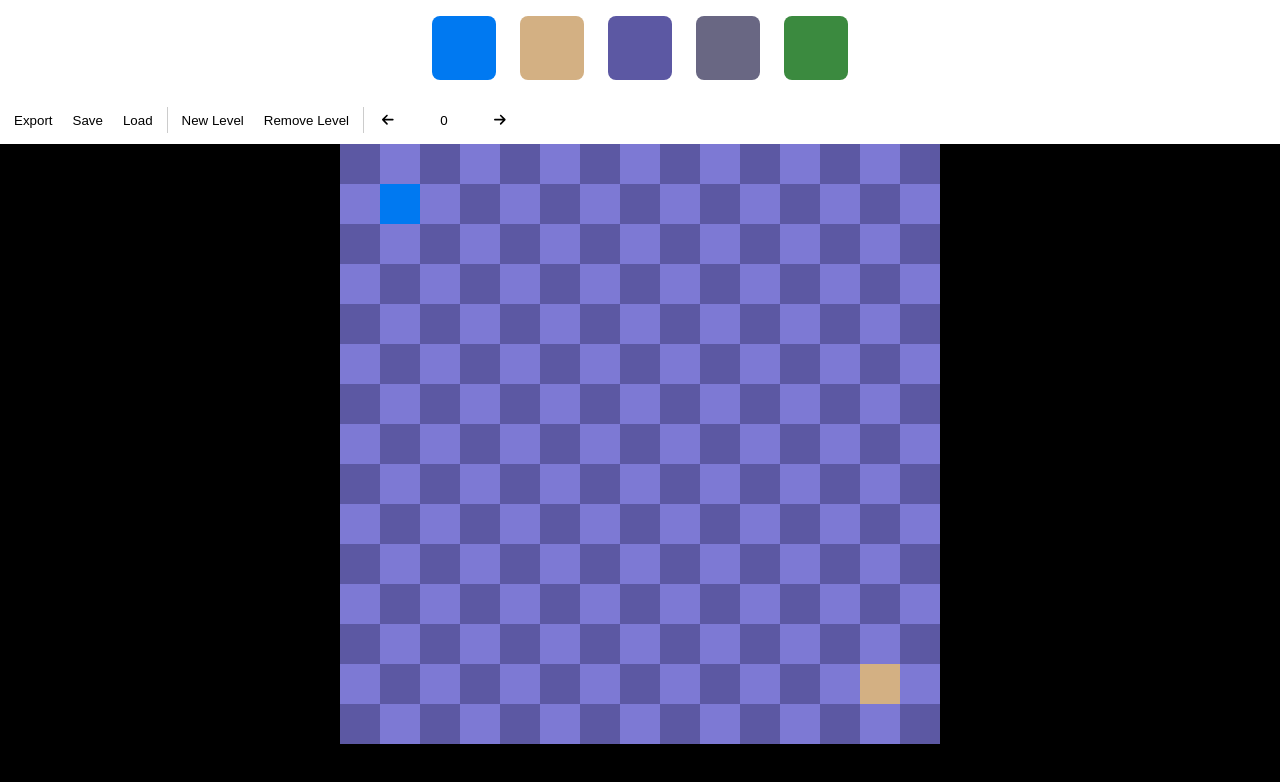
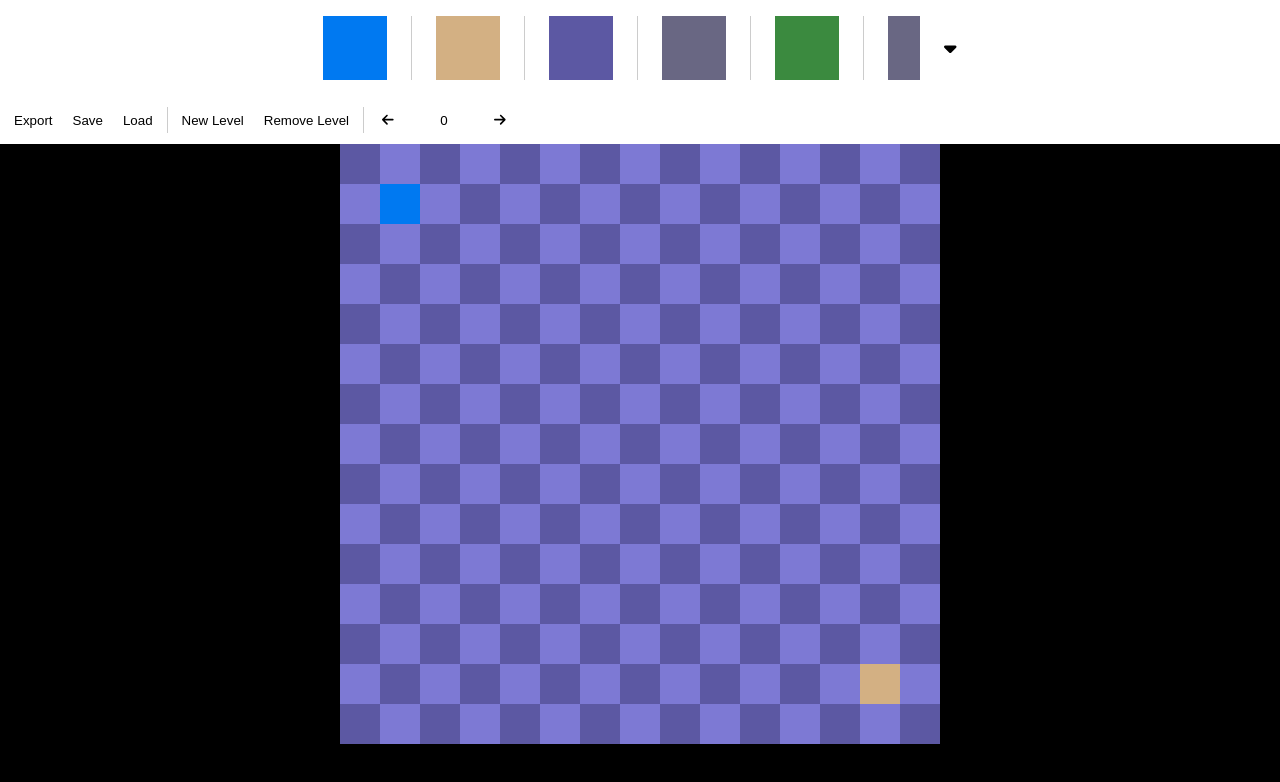
Before and after one commit to CommanderGL/gng-level-editor, a Vue app: page / in a window 1280 px wide. Shown: the top 782 px of the page. Built offline with nearby package versions, Linux system fonts and the light colour scheme.

Commit message:
add dropdown for half walls

```diff
--- a/index.html
+++ b/index.html
@@ -9,9 +9,10 @@
     <link rel="apple-touch-icon" href="/apple-touch-icon.png" sizes="180x180">
     <link rel="mask-icon" href="/maskable-icon-512x512.png" color="#FFFFFF">
     <meta name="theme-color" content="#ffffff">
+
+    <script type="module" src="/src/main.ts"></script>
   </head>
   <body>
     <div id="app"></div>
-    <script type="module" src="/src/main.ts"></script>
   </body>
 </html>
--- a/src/components/Editor.vue
+++ b/src/components/Editor.vue
@@ -2,15 +2,17 @@
 import styles from '../styles/Editor.module.css';
 import Grid from './Grid.vue';
 import LevelSelector from './LevelSelector.vue';
-import { tileColors, selectedTile, selectedEntity } from '../tiles'
+import { tiles, selectedTile, selectedEntity, tileDropdowns, dropDownContainsTile } from '../tiles'
 import { compile, save, load } from '../compile';
+import TileDropdown from './TileDropdown.vue';
 
 export default {
     data() {
         return {
             styles,
-            tileColors,
-            selectedTile
+            tiles,
+            selectedTile,
+            tileDropdowns
         };
     },
     methods: {
@@ -39,11 +41,13 @@ export default {
         },
         compile,
         save,
-        load
+        load,
+        dropDownContainsTile
     },
     components: {
         Grid,
-        LevelSelector
+        LevelSelector,
+        TileDropdown
     },
     mounted() {
         window.addEventListener('resize', this.onResize);
@@ -53,15 +57,35 @@ export default {
 </script>
 <template>
     <div :class="styles.tileSelect">
-        <div style="background: #0079f1;" @click="selectEntity('player')"></div>
-        <div style="background: #d3b083;" @click="selectEntity('box')"></div>
-        <div v-for="tileColor in tileColors" :style="`background: ${tileColor};`" @click="selectTile(tileColors.indexOf(tileColor))"></div>
+        <div style="background: #0079f1;" @click="selectEntity('player')" title="Player" />
+        <div class="vertical-divider" />
+        <div style="background: #d3b083;" @click="selectEntity('box')" title="Box" />
+        <template v-for="tile, index in tiles">
+            <template v-if="!dropDownContainsTile(index)">
+                <div class="vertical-divider" />
+                <div>
+                    <div
+                        :style="{
+                            background: tile.color,
+                            aspectRatio: `${tile.size.x} / ${tile.size.y}`,
+                            height: `${tile.size.y * 100}%`,
+                            left: `calc(${tile.offset.x} * 6rem)`,
+                            top: `calc(${tile.offset.y} * 6rem)`
+                        }"
+                        @click="selectTile(index)"
+                        :title="tile.tooltip"
+                    />
+                </div>
+            </template>
+        </template>
+
+        <TileDropdown v-for="tileDropdown in tileDropdowns" :tile-dropdown="tileDropdown" />
     </div>
     <div :class="styles.fileActions">
         <button @click="compile" title="Export to hpp file.">Export</button>
         <button @click="save" title="Save to json file.">Save</button>
         <button @click="load" title="Load previously saved json file.">Load</button>
-        <div class="divider" />
+        <div class="vertical-divider" />
         <LevelSelector />
     </div>
     <div :class="styles.editor" @mousedown="onDown" @mouseup="selectedTile.setDrawing(false)" @mouseleave="selectedTile.setDrawing(false)" ref="editor">
--- a/src/components/LevelSelector.vue
+++ b/src/components/LevelSelector.vue
@@ -82,7 +82,7 @@ export default {
     <div :class="styles.levelSelector">
         <button @click="newLevel" title="Create a new level.">New Level</button>
         <button @click="removeLevel" title="Remove the current level.">Remove Level</button>
-        <div class="divider" />
+        <div class="vertical-divider" />
         <button :class="styles.btn" @click="setLevel(selectedLevel.index - 1)" title="Switch to the previous level.">
             <font-awesome-icon icon="fa-solid fa-arrow-left" />
         </button>
--- /dev/null
+++ b/src/components/TileDropdown.vue
@@ -0,0 +1,95 @@
+<script lang="ts">
+import styles from '../styles/TileDropdown.module.css';
+import { PropType } from 'vue';
+import { TILE_SIZE } from '../compile';
+import { tiles, selectedEntity, selectedTile} from '../tiles';
+
+export default {
+    props: {
+        tileDropdown: {
+            type: Object as PropType<number[]>,
+            required: true
+        }
+    },
+    data() {
+        return {
+            active: false,
+            styles,
+            TILE_SIZE,
+            parentHeight: 0,
+            tiles
+        }
+    },
+    methods: {
+        tick() {
+            this.parentHeight = (this.$el.parentElement as HTMLElement).clientHeight - 32;
+
+            window.requestAnimationFrame(this.tick);
+        },
+
+        getOffsetLeft() {
+            return this.$refs.thumbnail != null ? (this.$refs.thumbnail as HTMLDivElement).offsetLeft : 0;
+        },
+
+        selectTile(tile: number) {
+            selectedEntity.player = false;
+            selectedEntity.box = false;
+            selectedTile.setTileId(tile);
+        }
+    },
+    mounted() {
+        window.requestAnimationFrame(this.tick);
+    },
+};
+</script>
+<template>
+    <div class="vertical-divider" />
+    <div
+        @click="active = !active"
+        :style="{
+            width: `${tiles[tileDropdown[0]].size.x * parentHeight}px`,
+            height: `${tiles[tileDropdown[0]].size.y * parentHeight}px`,
+            background: tiles[tileDropdown[0]].color,
+            marginLeft: `${tiles[tileDropdown[0]].offset.x * parentHeight}px`,
+            marginTop: `${tiles[tileDropdown[0]].offset.y * parentHeight}px`,
+            aspectRatio: `${tiles[tileDropdown[0]].size.x * parentHeight} / ${tiles[tileDropdown[0]].size.y * parentHeight}`
+        }"
+        ref="thumbnail"
+    />
+    <font-awesome-icon
+        icon="fa-solid fa-caret-down"
+        :class="styles.caret"
+        @click="active = !active"
+    />
+    <dialog
+        :open="active"
+        :class="styles.dropdown"
+        :style="{
+            left: `${getOffsetLeft()}px`,
+            top: `calc(${parentHeight}px + 2rem)`
+        }"
+    >
+        <template v-for="item, index in tileDropdown">
+            <div
+                :class="styles.dropdownItem"
+                :style="{
+                    width: `${tiles[item].size.x * parentHeight}px`,
+                    height: `${tiles[item].size.y * parentHeight}px`,
+                    background: tiles[item].color,
+                    marginLeft: `${tiles[item].offset.x * parentHeight}px`,
+                    marginTop: index == 0 ? `${tiles[item].offset.y * parentHeight}px` : `calc(${tiles[item].offset.y * parentHeight}px + 0.5rem)`,
+                    aspectRatio: `${tiles[item].size.x * parentHeight} / ${tiles[item].size.y * parentHeight}`
+                }"
+                :title="tiles[item].tooltip"
+                @click="selectTile(item)"
+            />
+            <div
+                v-if="index != tileDropdown.length - 1"
+                class="horizontal-divider"
+                :style="{
+                    marginTop: `calc(${TILE_SIZE - tiles[item].offset.y}px + 0.5rem)`
+                }"
+            />
+        </template>
+    </dialog>
+</template>
--- a/src/main.ts
+++ b/src/main.ts
@@ -3,11 +3,11 @@ import App from './App.vue';
 
 import { library } from '@fortawesome/fontawesome-svg-core';
 import { FontAwesomeIcon } from '@fortawesome/vue-fontawesome';
-import { faArrowLeft, faArrowRight } from '@fortawesome/free-solid-svg-icons';
+import { faArrowLeft, faArrowRight, faCaretDown } from '@fortawesome/free-solid-svg-icons';
 
 import './styles/index.css';
 
-library.add(faArrowLeft, faArrowRight);
+library.add(faArrowLeft, faArrowRight, faCaretDown);
 
 export const app = createApp(App)
     .component('font-awesome-icon', FontAwesomeIcon)
--- a/src/styles/Editor.module.css
+++ b/src/styles/Editor.module.css
@@ -14,14 +14,18 @@
     gap: 1.5rem;
     padding: 1rem 0 1rem 0;
     justify-content: center;
+    overflow-x: auto;
+    overflow-y: hidden;
 }
 
 .tileSelect > div {
-    background: blue;
     aspect-ratio: 1 / 1;
     height: 100%;
-    border-radius: 0.5rem;
     cursor: pointer;
+}
+
+.tileSelect > div > div {
+    position: relative;
 }
 
 .fileActions {
--- a/src/styles/GridItem.module.css
+++ /dev/null
@@ -1,3 +0,0 @@
-.item {
-    aspect-ratio: 1 / 1;
-}
--- /dev/null
+++ b/src/styles/TileDropdown.module.css
@@ -0,0 +1,24 @@
+.caret {
+    margin-top: auto;
+    margin-bottom: auto;
+    cursor: pointer;
+    font-size: 1.25rem;
+
+    transition: transform 250ms ease-in-out;
+}
+
+.caret:hover {
+    transform: rotate(-90deg);
+}
+
+.dropdown {
+    border-radius: 0.5rem;
+    border: none;
+    gap: 0.5rem;
+    box-shadow: 2px 5px 10px 2px #000;
+    z-index: 500;
+}
+
+.dropdownItem {
+    cursor: pointer;
+}
--- a/src/styles/index.css
+++ b/src/styles/index.css
@@ -36,10 +36,18 @@ input {
     text-align: center;
 }
 
-.divider {
+.vertical-divider {
     height: 80%;
     background: #ccc;
     width: 1px;
     margin-top: auto;
     margin-bottom: auto;
 }
+
+.horizontal-divider {
+    width: 80%;
+    background: #ccc;
+    height: 1px;
+    margin-left: auto;
+    margin-right: auto;
+}
--- a/src/tiles.ts
+++ b/src/tiles.ts
@@ -1,10 +1,135 @@
 import { reactive } from "vue";
 
-export const tileColors = [
+/* export const tileColors = [
     "#5c58a3",
     "#696783",
-    "#3b8a3f"
+    "#3b8a3f",
+
 ];
+
+export const tileTooltips = [
+    "Air",
+    "Wall",
+    "Goal"
+] */
+
+
+export type Vector2 = {
+    x: number,
+    y: number
+};
+
+export type Tile = {
+    color: string,
+    tooltip: string,
+    size: Vector2,
+    offset: Vector2
+};
+
+export const tiles: Tile[] = [
+    {
+        color: "#5c58a3",
+        tooltip: "Air",
+        size: {
+            x: 1,
+            y: 1
+        },
+        offset: {
+            x: 0,
+            y: 0
+        }
+    },
+    {
+        color: "#696783",
+        tooltip: "Wall",
+        size: {
+            x: 1,
+            y: 1
+        },
+        offset: {
+            x: 0,
+            y: 0
+        }
+    },
+    {
+        color: "#3b8a3f",
+        tooltip: "Goal",
+        size: {
+            x: 1,
+            y: 1
+        },
+        offset: {
+            x: 0,
+            y: 0
+        }
+    },
+
+    {
+        color: "#696783",
+        tooltip: "Half Wall - Left",
+        size: {
+            x: 0.5,
+            y: 1
+        },
+        offset: {
+            x: 0,
+            y: 0
+        }
+    },
+    {
+        color: "#696783",
+        tooltip: "Half Wall - Right",
+        size: {
+            x: 0.5,
+            y: 1
+        },
+        offset: {
+            x: 0.5,
+            y: 0
+        }
+    },
+    {
+        color: "#696783",
+        tooltip: "Half Wall - Top",
+        size: {
+            x: 1,
+            y: 0.5
+        },
+        offset: {
+            x: 0,
+            y: 0
+        }
+    },
+    {
+        color: "#696783",
+        tooltip: "Half Wall - Bottom",
+        size: {
+            x: 1,
+            y: 0.5
+        },
+        offset: {
+            x: 0,
+            y: 0.5
+        }
+    }
+];
+
+export const tileDropdowns: number[][] = [
+    [
+        3,
+        4,
+        5,
+        6
+    ]
+];
+
+export const dropDownContainsTile = (tile: number) => {
+    let contains = false;
+
+    tileDropdowns.forEach(dropDown => contains = dropDown.includes(tile) ? true : contains);
+
+    return contains;
+};
 
 export const levels = reactive([
     [
@@ -58,14 +183,8 @@ export const entityPos = reactive([
 ]);
 
 export const setEntityPos = (newEntityPoss: {
-    player: {
-        x: number,
-        y: number
-    },
-    box: {
-        x: number,
-        y: number
-    }
+    player: Vector2,
+    box: Vector2
 }[]) => {
     for (let _ = -1; _ < entityPos.length; _++) {
         entityPos.pop();
```
Also changed, not shown: src/compile.ts (+4 -10 lines), src/components/GridItem.vue (+15 -8 lines).
